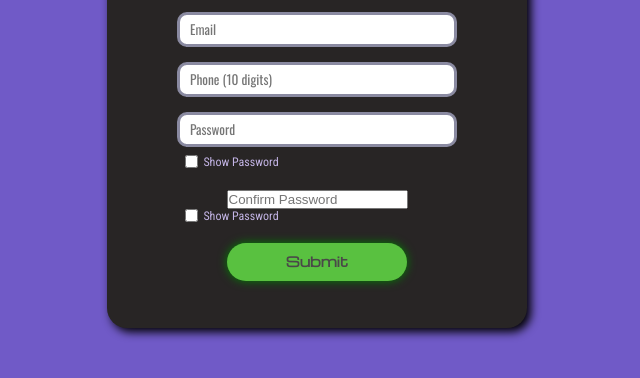
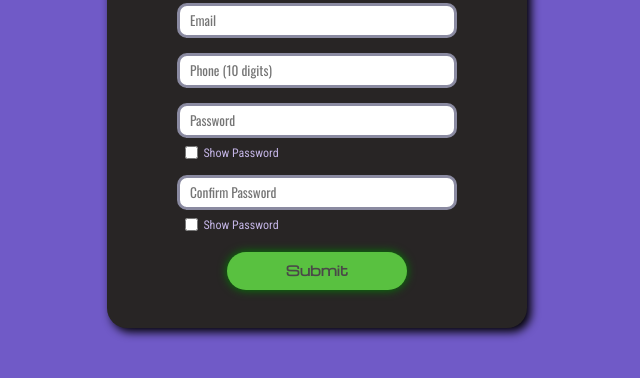
Before and after one commit to JayantDewangan/Form-Validation-System-Project, a plain HTML site: page index.html in a window 1280 px wide. Shown: the part 322-700 px from the top of the page, without its empty margins (323-963 px from the left). Drawn offline with nearby package versions, Linux system fonts and the light colour scheme.

Commit message:
styles.css

```diff
--- a/styles.css
+++ b/styles.css
@@ -131,6 +131,26 @@ body{
     column-gap: 5px;
 }
 
+#confirm-password-div{
+    margin-top: -5px;
+    width: 350px;
+    height: 65px;
+    display: flex;
+    flex-direction: column;
+    justify-content: center;
+    align-items: center;
+    gap: 8px;
+}
+
+#confirmPassword{
+    padding: 10px;
+    border-radius: 10px;
+    border: 3px solid rgb(138, 138, 161);
+    width: 280px;
+    height: 35px;
+    font-family: "Oswald", sans-serif;
+}
+
 #show input,label{
     cursor: pointer;
 }
@@ -152,9 +172,3 @@ body{
     transform: scale(0.9);
     transition: 0.3s ease-in-out;
 }
-
-/* #errorMsg{
-    width: 200px;
-    height: 100px;
-    border: 1px solid red;
-} */
```
